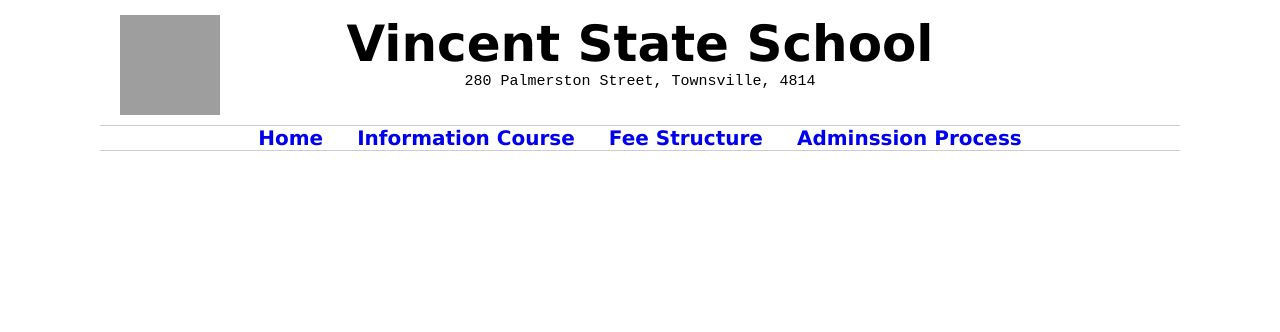
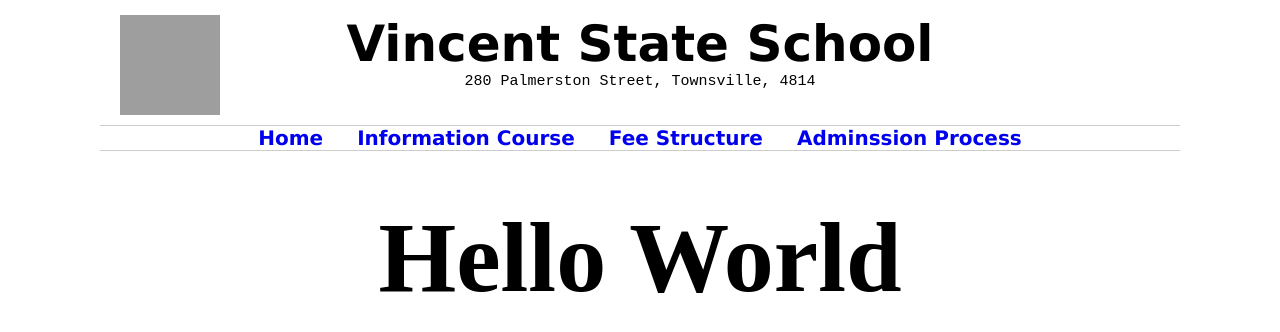
Before and after one commit to namnp201002/WEB, a plain HTML site: page Lession 2/index.html in a window 1280 px wide. Drawn offline with Linux system fonts and the light colour scheme; grey boxes are pictures that could not be loaded.

Commit message:
Lession 2

```diff
--- a/Lession 2/index.html
+++ b/Lession 2/index.html
@@ -25,6 +25,14 @@
                 </ul>
             </div>
         </nav>
+        <style>
+            .hello{
+                text-align: center;
+                font-size: 100px;
+                margin-top: 50px;
+            }
+        </style>
+        <h1 class="hello">Hello World</h1>
     </div>
 </body>
 </html>
```
